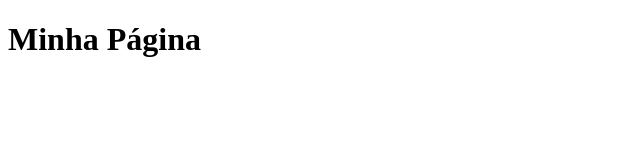
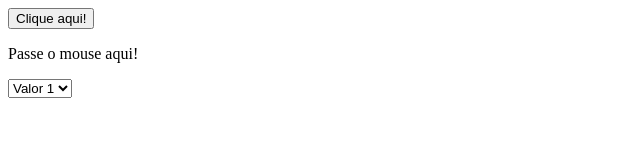
Before and after one commit to pliniojmo/aula_javascript, a plain HTML site: page aula-javascript/digital-innovation-one/index.html in a window 1280 px wide. Shown: the whole page, without its empty margins (0-640 px from the left). Drawn offline with Linux system fonts and the light colour scheme.

Commit message:
final-aula

```diff
--- a/aula-javascript/digital-innovation-one/index.html
+++ b/aula-javascript/digital-innovation-one/index.html
@@ -5,7 +5,14 @@
         <meta charset="utf-8">
         <script type="text/javascript" src="js/main.js"></script>
     </head>
-    <body>
-        <h1>Minha Página</h1>
+    <body onload="load()">
+        <button type="button" onclick="clicou()">Clique aqui!</button>
+        <p id="agradecimento" onclick="redirecionar()"></p>
+        <p onmouseover="trocar(this)" onmouseout="voltar(this)">Passe o mouse aqui!</p>
+        <select onchange="funcaoChange(this)">
+            <option value="1">Valor 1</option>
+            <option value="2">Valor 2</option>
+            <option value="3">Valor 3</option>
+        </select>
     </body>
 </html>
--- a/aula-javascript/digital-innovation-one/js/main.js
+++ b/aula-javascript/digital-innovation-one/js/main.js
@@ -1,11 +1,46 @@
-var nome ="Plínio Oliveira";
+function clicou(){
+    document.getElementById("agradecimento").innerHTML = "<b>Obrigado por Clicar</b>"
+    //console.log(document.getElementById("agradecimento"));
+    //alert("Obrigado por clicar!");
+    }
+function redirecionar (){
+    window.open("https://www.facebook.com/");//abre o link em outra janela.
+    window.location.href = "https://www.facebook.com/";//abre o link na mesma janela.
+}
+function trocar(elemento){
+    elemento.innerHTML = "Obrigado por passar o mouse!";
+    //alert("trocar texto");
+}
+
+function load(){
+    alert("pág. 100%");
+}
+
+function voltar(elemento){
+    elemento.innerHTML = "Passe o mouse aqui!";
+}
+
+function funcaoChange(elemento){
+    console.log(elemento.value);
+}
+
+/*function trocar(){
+    document.getElementById("mousemove").innerHTML = "Obrigado por passar o mouse!";
+    //alert("trocar texto");
+}
+function voltar(){
+    document.getElementById("mousemove").innerHTML = "Passe o mouse aqui!";
+}
+*/
+
+/*var nome ="Plínio Oliveira";
 var idade = 41;
 var idade2 = 10;
 var n1 =5;
 var n2 =2;
 var frase = "Japão tem o melhor time do mundo.";
-/*alert("meu promeiro js");
-alert("Bom vindo "+nome);*/
+alert("meu promeiro js");
+alert("Bom vindo "+nome);
 alert(nome+ " tem "+ idade + " anos.");
 console.log(nome);
 console.log(idade+idade2);
@@ -14,3 +49,76 @@ alert(frase.replace("Japão","Brasil"));
 console.log(frase.toLowerCase());
 console.log(frase.toUpperCase());
 alert(n1*n2);
+var lista = ["maçã","pêra","leranja"];
+lista.push ("uva"); //add a uva na lista.
+//lista.pop (); //o pop remove o ultimo da lista.
+console.log(lista.length);// como no JAVA, mostra o tamanho da lista
+console.log(lista);//Mosta os ítens da lista.
+console.log(lista.reverse());// deixa a lista ao contrário.
+console.log(lista.toString());// Ele troca para String tirando a refência de array. Como se fosse uma variável só com esses ítens.
+//no exemplo, ele mostra que quando converte para string, ele mas mostrar a primeira letra.
+console.log(lista.toString()[0]);
+console.log(lista.join(" - "));//O join transforma em string e coloca um marcador onde ele junta as arrays.
+console.log(lista.join(" | "));
+console.log(lista.join(" # "));
+var fruta = {nome:"maçã", cor:"vermelha"};
+console.log(fruta);
+console.log(fruta.nome);
+console.log(fruta.cor);
+var frutas = [{nome:"maçã", cor:"vermelha"},{nome:"uva", cor:"verde"}];
+console.log(frutas);
+console.log(frutas[1].nome);
+console.log(frutas[1].cor);
+
+var idade = prompt("Qual sua idade?");// O comando prompt, faz uma pergunta como o Scanner do Java.
+if (idade >= 18){
+    alert("Maior de idade!");
+}else{
+    alert("Menor de idade!");
+}
+console.log(idade);
+
+var cont = 0;
+
+while (cont < 5){
+    console.log(cont);
+    cont++;
+}
+
+var cont;
+
+for (cont=0;cont<5;cont++) {
+    console.log(cont);
+}
+
+
+function soma(n1, n2){
+    return n1 + n2;
+}
+
+alert(soma(5,10));
+
+function setReplace(frase, nome, novo_nome){
+    return frase.replace(nome, novo_nome);
+
+}
+
+alert(setReplace("Vai Japão","Japão","Brasil"));
+
+
+var validar=0;
+function validaIdade (idade){
+    if (idade >= 18){
+    return validar = true;
+    }else{
+        return validar = false;
+    }
+
+}
+
+var idade = prompt("Qual sua idade?");
+validaIdade(idade);
+console.log(validar);
+
+
+*/
```
